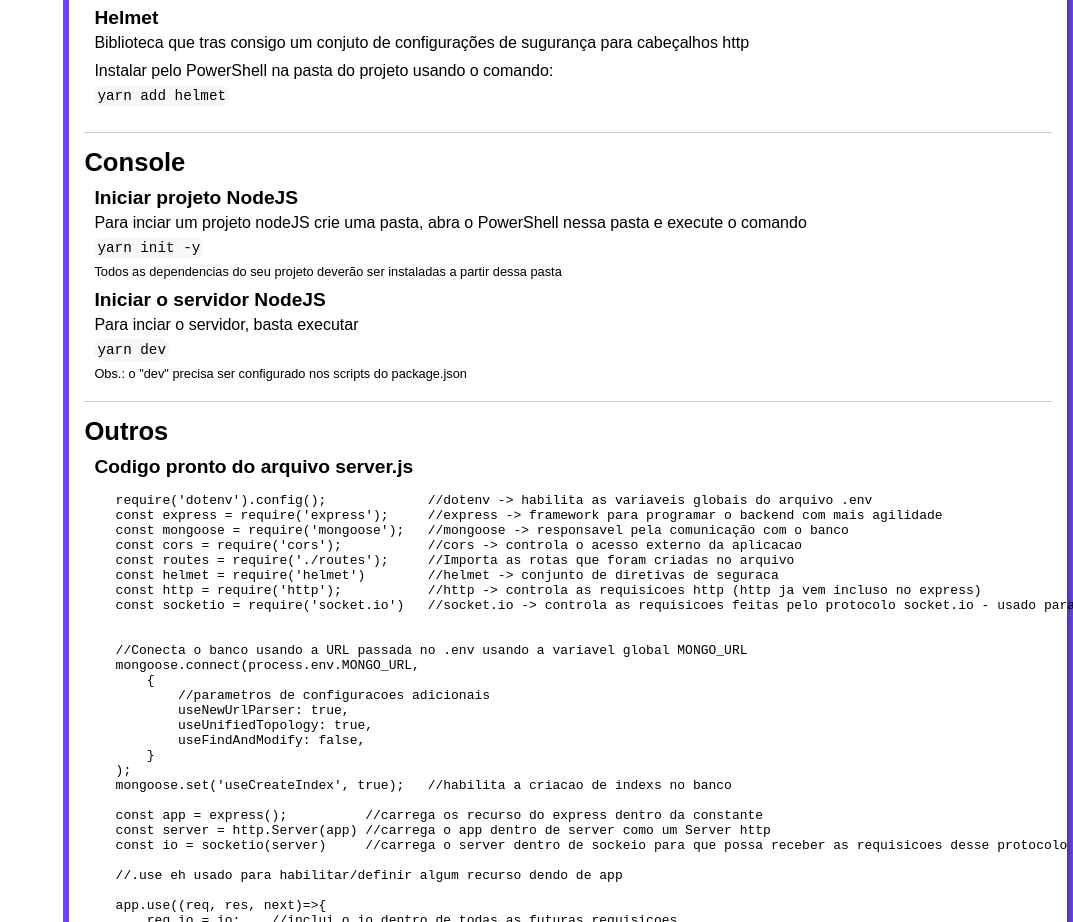
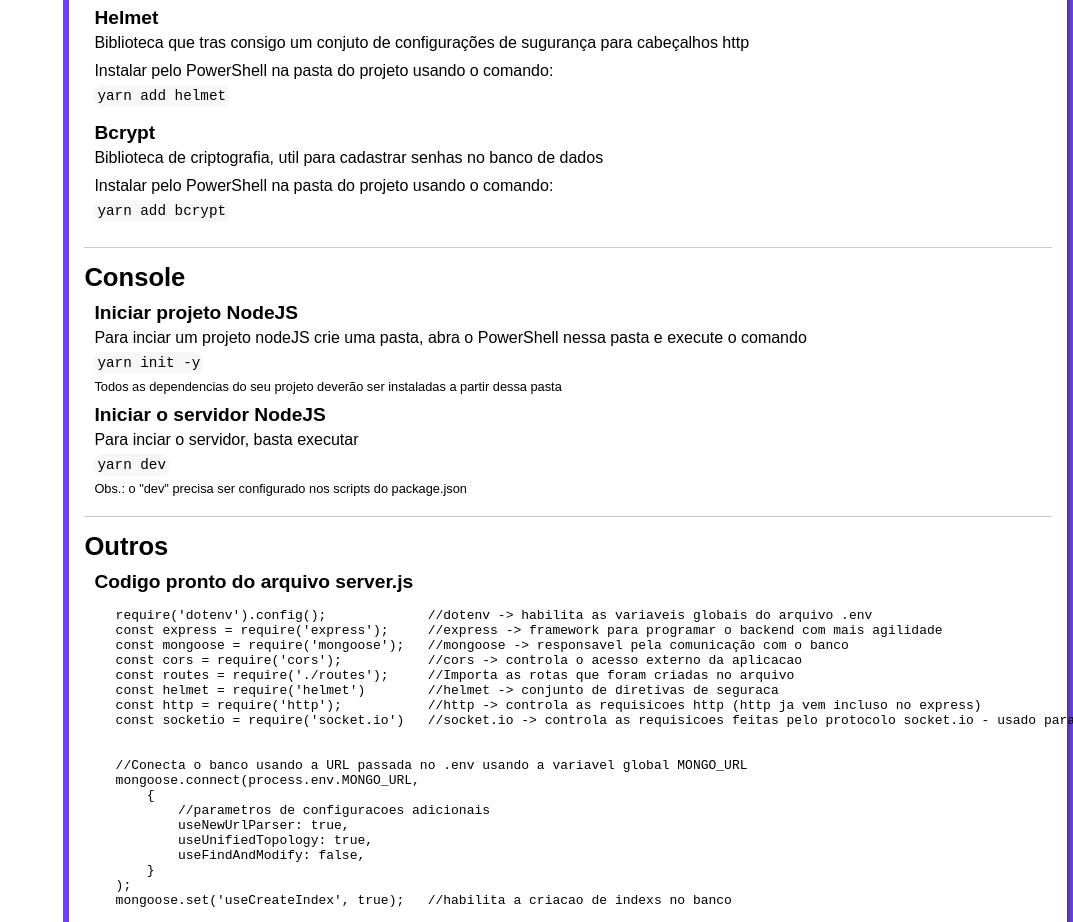
Before and after one commit to LucasGabrielBravo/guianode, a plain HTML site: page index.html in a window 1280 px wide. Shown: the part 2511-3433 px from the top of the page, without its empty margins (207-1280 px from the left). Drawn offline with Linux system fonts and the light colour scheme.

Commit message:
Add Bcrypt as dependencias de NodeJS

```diff
--- a/index.html
+++ b/index.html
@@ -187,6 +187,12 @@
                     <p>Biblioteca que tras consigo um conjuto de configurações de sugurança para cabeçalhos http</p>
                     <p>Instalar pelo PowerShell na pasta do projeto usando o comando:</p>
                     <code>yarn add helmet</code>
+                    <span></span>
+
+                    <h3>Bcrypt</h3>
+                    <p>Biblioteca de criptografia, util para cadastrar senhas no banco de dados</p>
+                    <p>Instalar pelo PowerShell na pasta do projeto usando o comando:</p>
+                    <code>yarn add bcrypt</code>
                     <span></span>
                 </div>
                 <div id="nodejsConsole">
```
